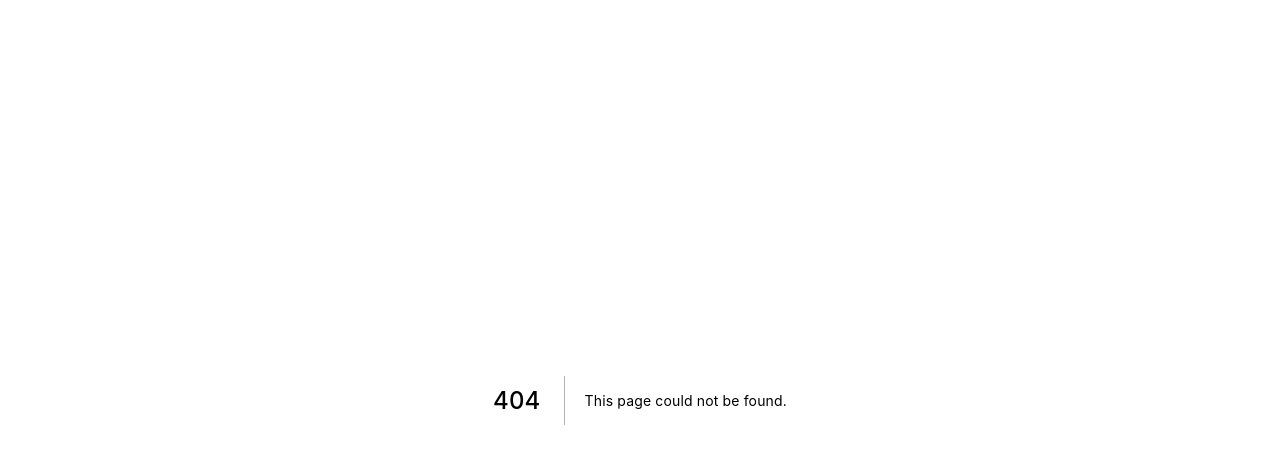
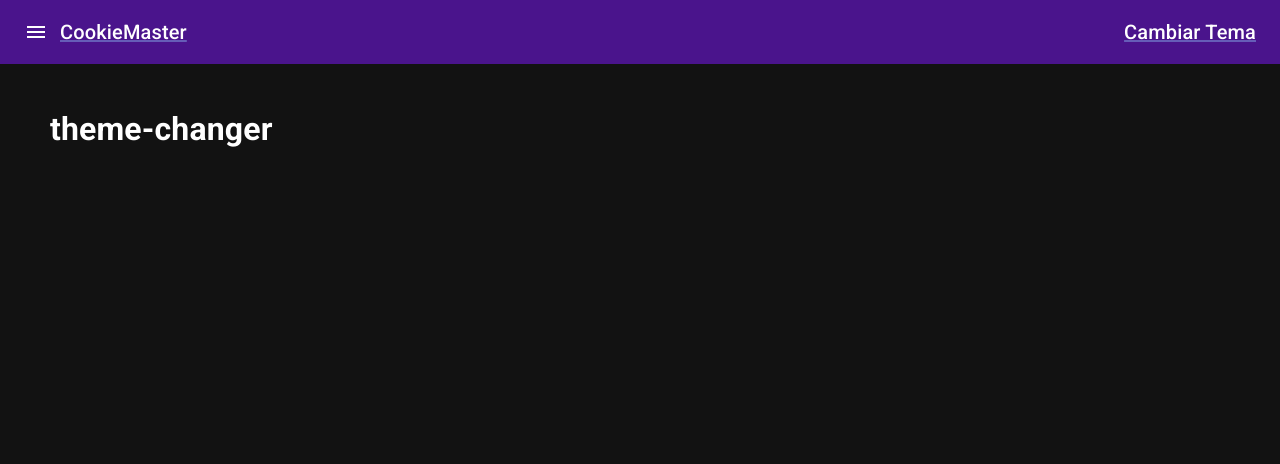
Before and after one commit to mundoenrique/04-next-cookie-master, a Next.js app: page /theme-changer in a window 1280 px wide. Before the commit this address had no page. Shown: the top 464 px of the page. Built offline with nearby package versions, Linux system fonts and the light colour scheme.

Commit message:
Nuevas paginas

```diff
--- /dev/null
+++ b/pages/theme-changer.tsx
@@ -0,0 +1,11 @@
+import { Layout } from '../components/layouts';
+
+const ThemeChangerPage = () => {
+  return (
+    <Layout>
+      <h1>theme-changer</h1>
+    </Layout>
+  );
+};
+
+export default ThemeChangerPage;
```
Also changed, not shown: pages/about.jsx (added, +9 -0 lines), pages/contact.tsx (added, +9 -0 lines).
